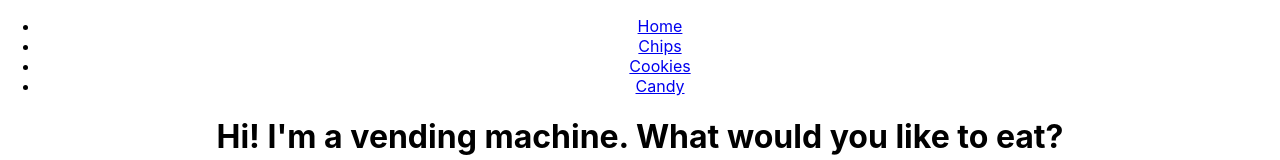
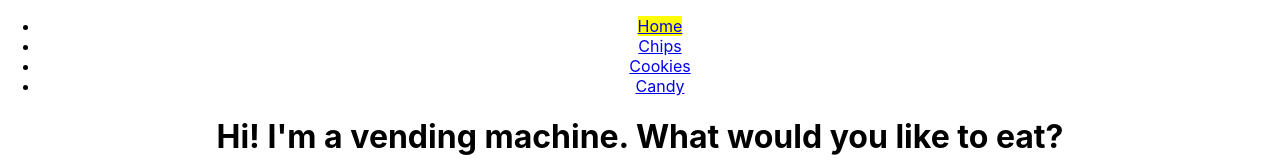
Before and after one commit to Guillermo-Martin/react-router-vending-machine, a React (Create React App) app: page / in a window 1280 px wide. Shown: the top 160 px of the page. Built offline with nearby package versions, Linux system fonts and the light colour scheme.

Commit message:
Convert Link tags in Navbar to 'NavLinks' and add style

```diff
--- a/src/App.css
+++ b/src/App.css
@@ -36,3 +36,7 @@
     transform: rotate(360deg);
   }
 }
+
+.active-link {
+  background-color: yellow;
+}
--- a/src/components/Navbar.js
+++ b/src/components/Navbar.js
@@ -1,14 +1,14 @@
 import React from 'react';
-import { Link } from 'react-router-dom';
+import { NavLink } from 'react-router-dom';
 
 function Navbar() {
   return (
     <div>
       <ul>
-        <li><Link to="/">Home</Link></li>
-        <li><Link to="/chips">Chips</Link></li>
-        <li><Link to="/cookies">Cookies</Link></li>
-        <li><Link to="/candy">Candy</Link></li>
+        <li><NavLink activeClassName="active-link" to="/">Home</NavLink></li>
+        <li><NavLink activeClassName="active-link" to="/chips">Chips</NavLink></li>
+        <li><NavLink activeClassName="active-link" to="/cookies">Cookies</NavLink></li>
+        <li><NavLink activeClassName="active-link" to="/candy">Candy</NavLink></li>
       </ul>
     </div>
   );
```
